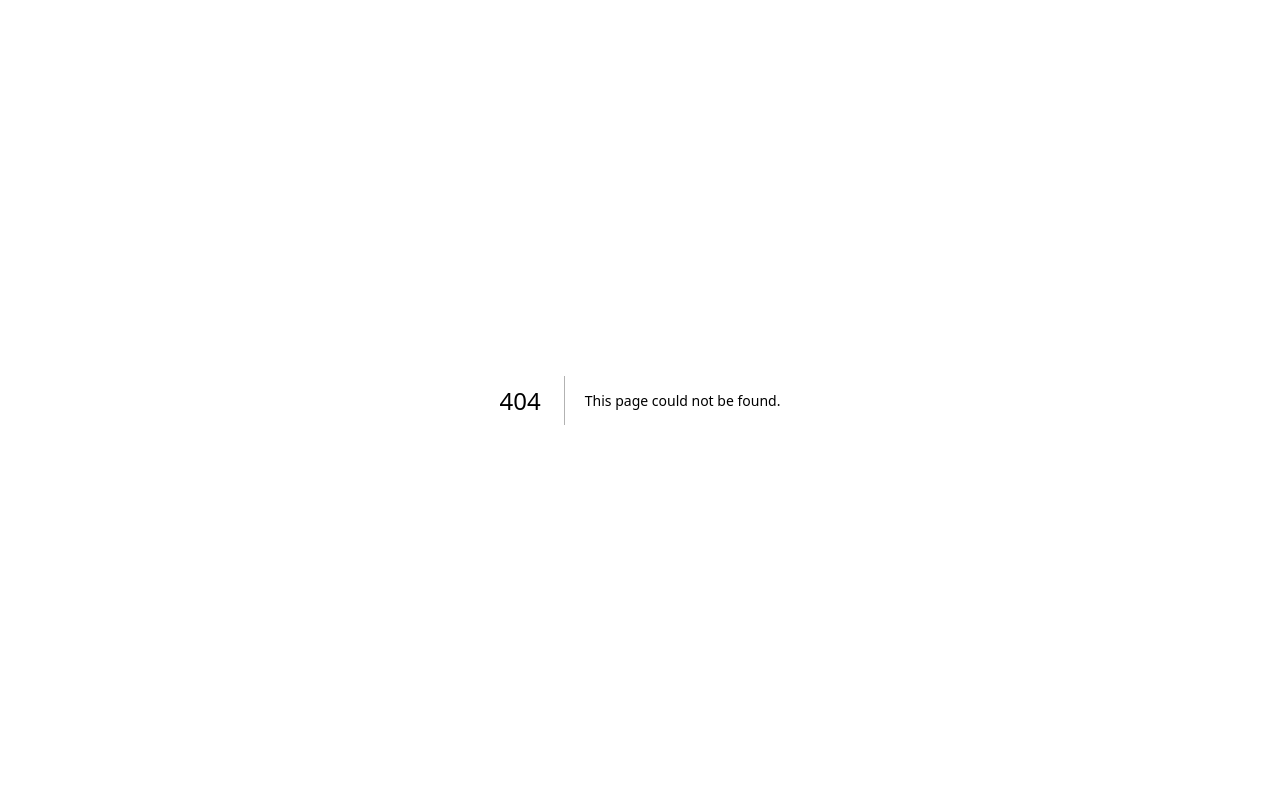
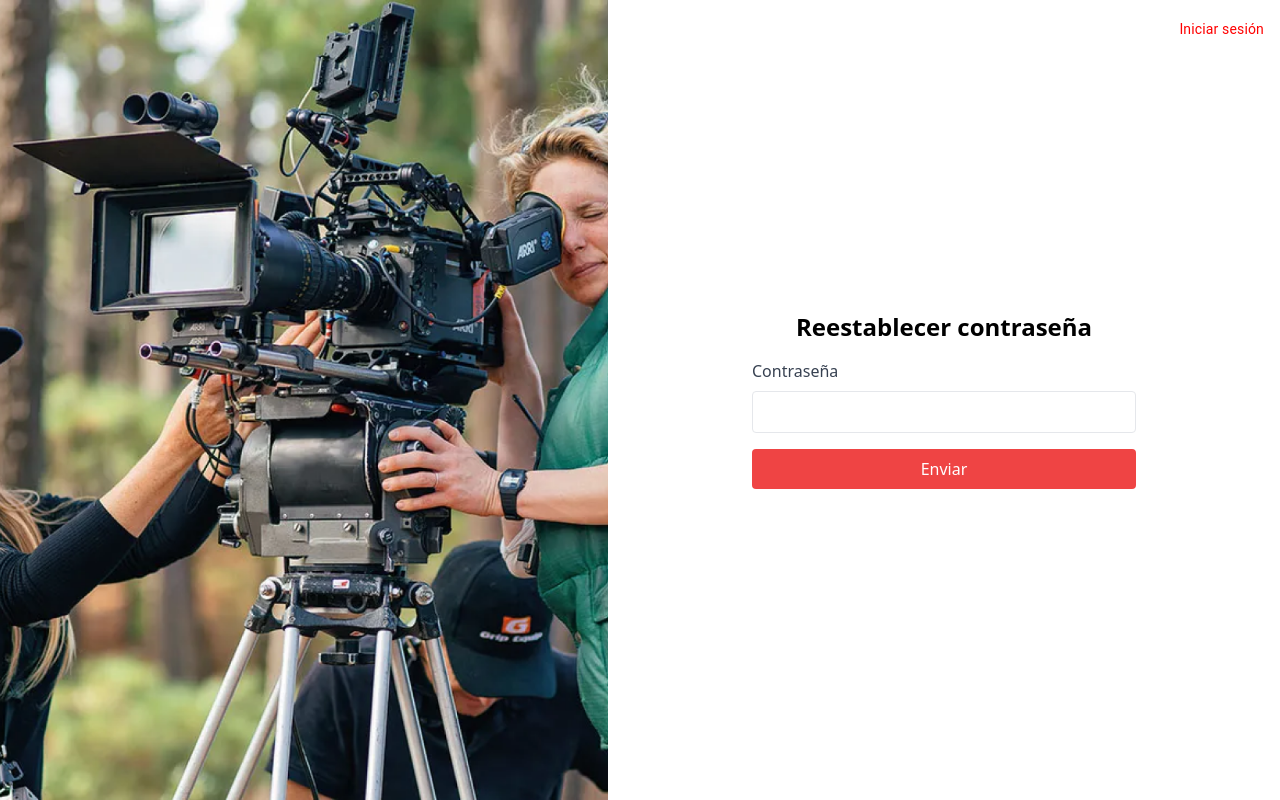
Before and after one commit to ialbertocamilo/amfi_frontend, a Next.js app: page /reset-password in a window 1280 px wide. Before the commit this address had no page. Built offline with nearby package versions, Linux system fonts and the light colour scheme.

Commit message:
reset-password

```diff
--- a/src/pages/login.tsx
+++ b/src/pages/login.tsx
@@ -56,7 +56,7 @@ const Login = () => {
                             </div>
 
                             <div className="mb-4 flex items-center justify-end">
-                                <Link href="/register" variant="body2" sx={{ color: 'red',  textDecoration: 'none'}}>
+                                <Link href="/reset-password" variant="body2" sx={{ color: 'red',  textDecoration: 'none'}}>
                                     {'Restablecer contraseña'}
                                 </Link>
                             </div>
--- /dev/null
+++ b/src/pages/reset-password.tsx
@@ -0,0 +1,73 @@
+import { useState, ChangeEvent, FormEvent } from 'react';
+import "./globals.css";
+
+import { Link } from '@mui/material';
+
+interface FormData {
+
+    email: string;
+    password: string;
+
+}
+
+
+const Login = () => {
+
+    const [formData, setFormData] = useState<FormData>({
+        email: '',
+        password: ''
+
+    });
+
+    const handleChange = (e: any) => {
+        const { name, value, type, checked } = e.target;
+        // console.log('formData', formData)
+        setFormData({
+            ...formData,
+            [name]: type === 'checkbox' ? checked : value,
+        });
+    };
+
+    const handleSubmit = (e: FormEvent) => {
+        e.preventDefault();
+    };
+
+
+
+
+    return (
+        <div className="flex flex-col md:flex-row bg-white">
+            <div className="flex-1 flex items-center justify-center  h-screen">
+                <img src="/camera-setup.png" alt="Camera setup" className="w-full h-full object-cover" />
+            </div>
+            <div className="flex-1 flex flex-col items-center justify-center p-8">
+                <div className="absolute top-0 right-0 m-4">
+                    <Link href="/login" variant="body2" sx={{ color: 'red', textDecoration: 'none' }}>
+                        {'Iniciar sesión'}
+                    </Link>
+                </div>
+                <div className="w-full max-w-md bg-white p-8  rounded">
+
+                    <form onSubmit={handleSubmit}>
+                        <h1 className="text-2xl font-bold mb-4 text-center">Reestablecer contraseña</h1>
+
+
+                        <div className="mb-4">
+                            <label className="block text-gray-700 mb-2" htmlFor="password">Contraseña</label>
+                            <input className="w-full px-3 py-2 border rounded" type="password" id="password" name="password" value={formData.password} onChange={handleChange} />
+                        </div>
+
+
+                        <button type="submit" className="w-full bg-red-500 text-white py-2 rounded">Enviar</button>
+
+                    </form>
+
+
+
+                </div>
+            </div>
+        </div>
+    );
+}
+
+export default Login;
```
